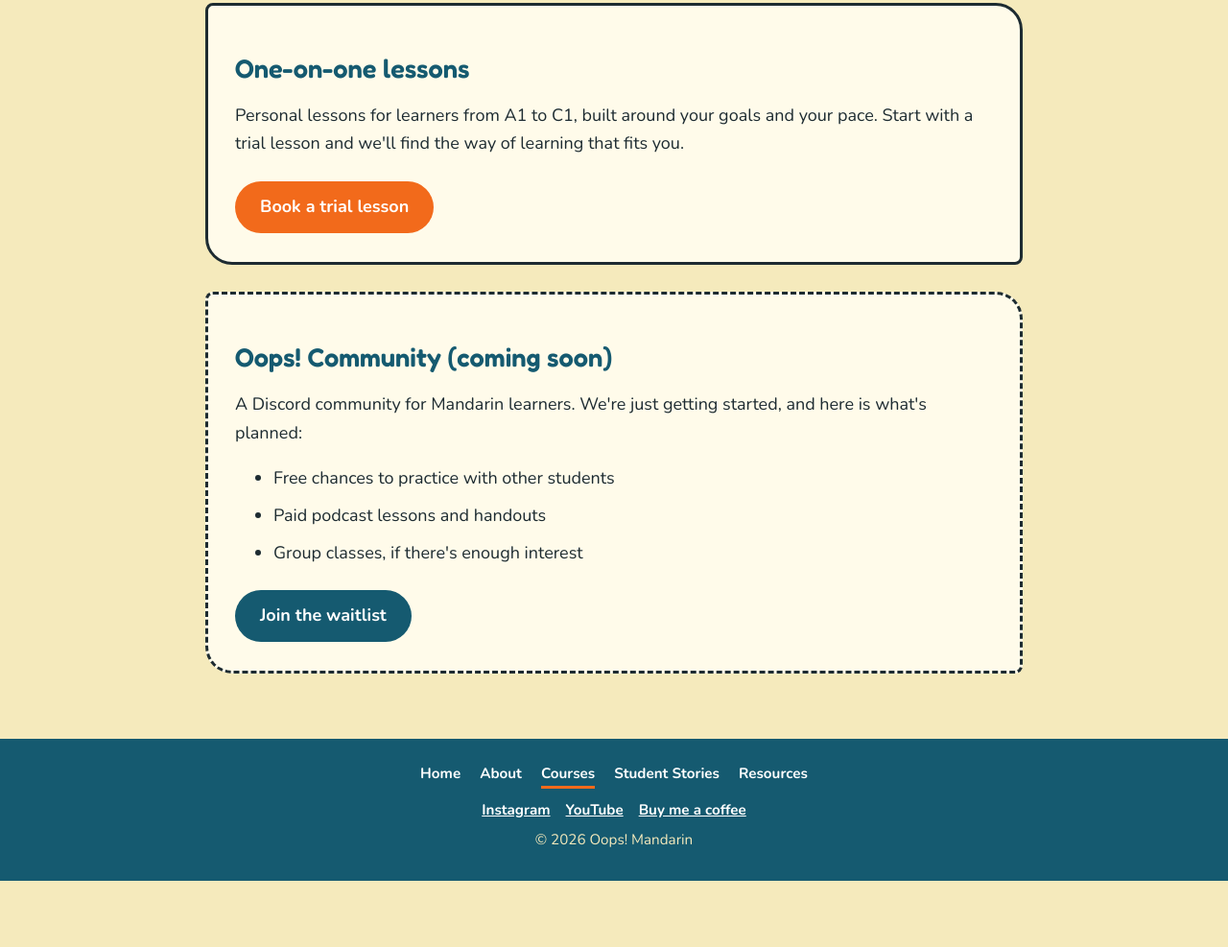
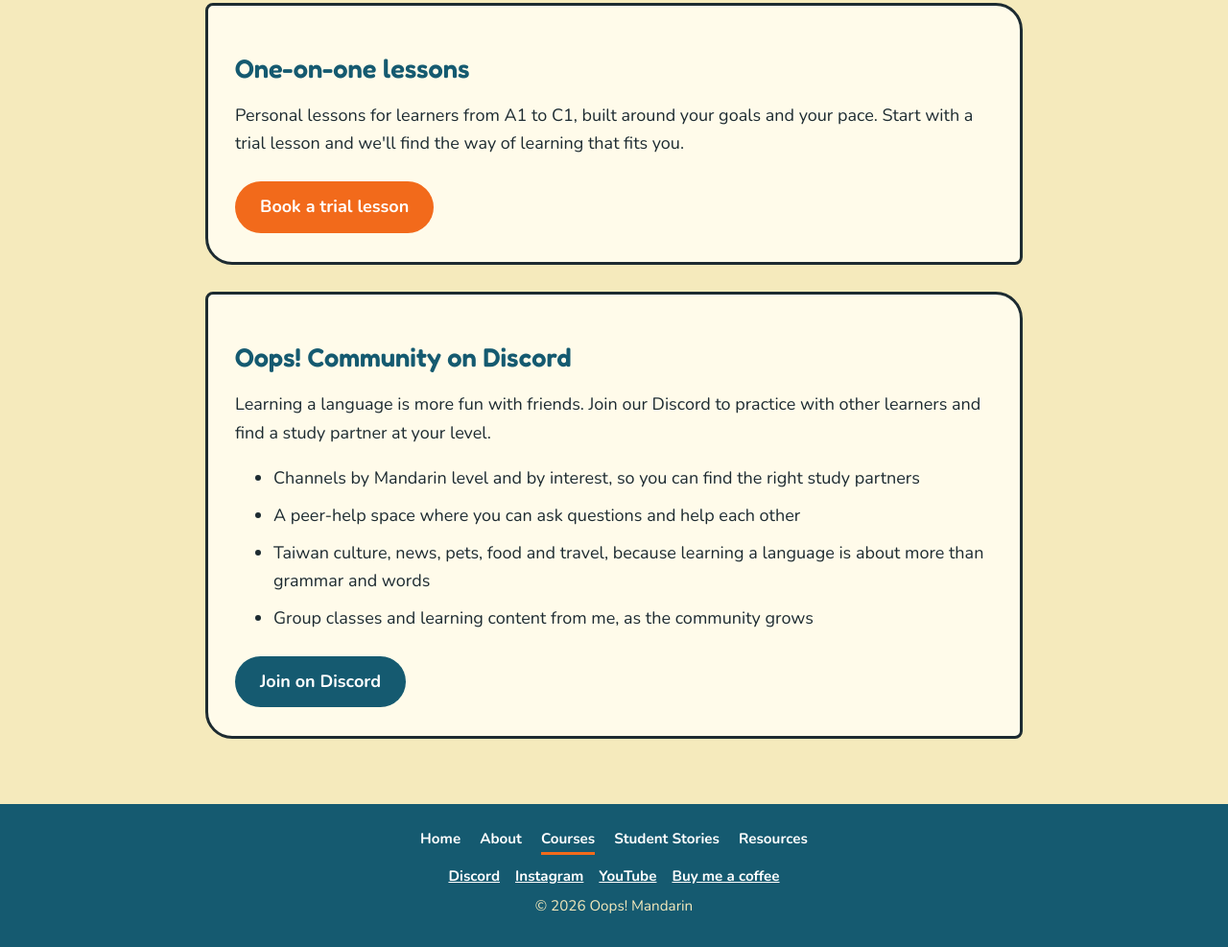
Before and after one commit to oops-mandarin/oops-mandarin.github.io, a plain HTML site: page courses.html in a window 1280 px wide. Shown: the part 205-1192 px from the top of the page at 96% size. Before the commit the page ends 1123 px from the top, so only its background shows below. Drawn offline with nearby package versions, Linux system fonts and the light colour scheme.

Commit message:
Add files via upload

```diff
--- a/courses.html
+++ b/courses.html
@@ -10,8 +10,8 @@
 <main>
 <h1>Courses</h1>
 <section class="panel"><h2>One-on-one lessons</h2><p>Personal lessons for learners from A1 to C1, built around your goals and your pace. Start with a trial lesson and we'll find the way of learning that fits you.</p><a class="btn" href="https://calendly.com/janywu/learn-chinese-with-jany-trial">Book a trial lesson</a></section>
-<section class="panel soon"><h2>Oops! Community (coming soon)</h2><p>A Discord community for Mandarin learners. We're just getting started, and here is what's planned:</p>
-<ul><li>Free chances to practice with other students</li><li>Paid podcast lessons and handouts</li><li>Group classes, if there's enough interest</li></ul>
-<a class="btn alt" href="https://www.surveycake.com/s/L7Dz2">Join the waitlist</a></section>
+<section class="panel"><h2>Oops! Community on Discord</h2><p>Learning a language is more fun with friends. Join our Discord to practice with other learners and find a study partner at your level.</p>
+<ul><li>Channels by Mandarin level and by interest, so you can find the right study partners</li><li>A peer-help space where you can ask questions and help each other</li><li>Taiwan culture, news, pets, food and travel, because learning a language is about more than grammar and words</li><li>Group classes and learning content from me, as the community grows</li></ul>
+<a class="btn alt" href="https://discord.gg/NUjNv9vEjd">Join on Discord</a></section>
 </main>
-<footer><nav><a href="index.html">Home</a><a href="about.html">About</a><a href="courses.html" aria-current="page">Courses</a><a href="stories.html">Student Stories</a><a href="resources.html">Resources</a></nav><p><a href="https://www.instagram.com/oops_mandarin/">Instagram</a><a href="https://www.youtube.com/@oops_mandarin/featured">YouTube</a><a href="https://buymeacoffee.com/gj_am_i">Buy me a coffee</a></p><p>&copy; 2026 Oops! Mandarin</p></footer></body></html>
+<footer><nav><a href="index.html">Home</a><a href="about.html">About</a><a href="courses.html" aria-current="page">Courses</a><a href="stories.html">Student Stories</a><a href="resources.html">Resources</a></nav><p><a href="https://discord.gg/NUjNv9vEjd">Discord</a><a href="https://www.instagram.com/oops_mandarin/">Instagram</a><a href="https://www.youtube.com/@oops_mandarin/featured">YouTube</a><a href="https://buymeacoffee.com/gj_am_i">Buy me a coffee</a></p><p>&copy; 2026 Oops! Mandarin</p></footer></body></html>
```
Also changed, not shown: about.html (+1 -1 lines), index.html (+3 -3 lines), resources.html (+1 -1 lines), stories.html (+1 -1 lines).
